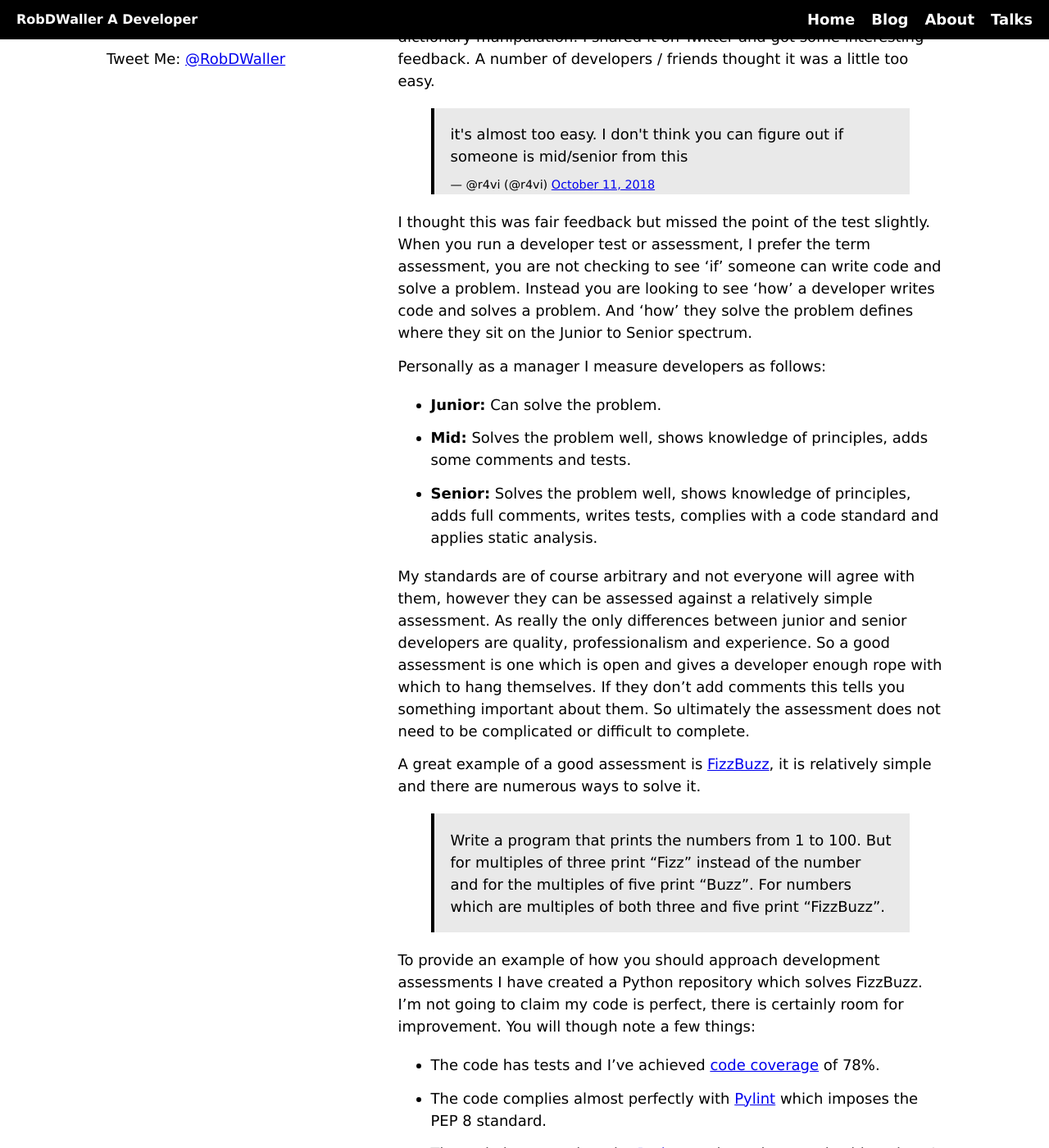
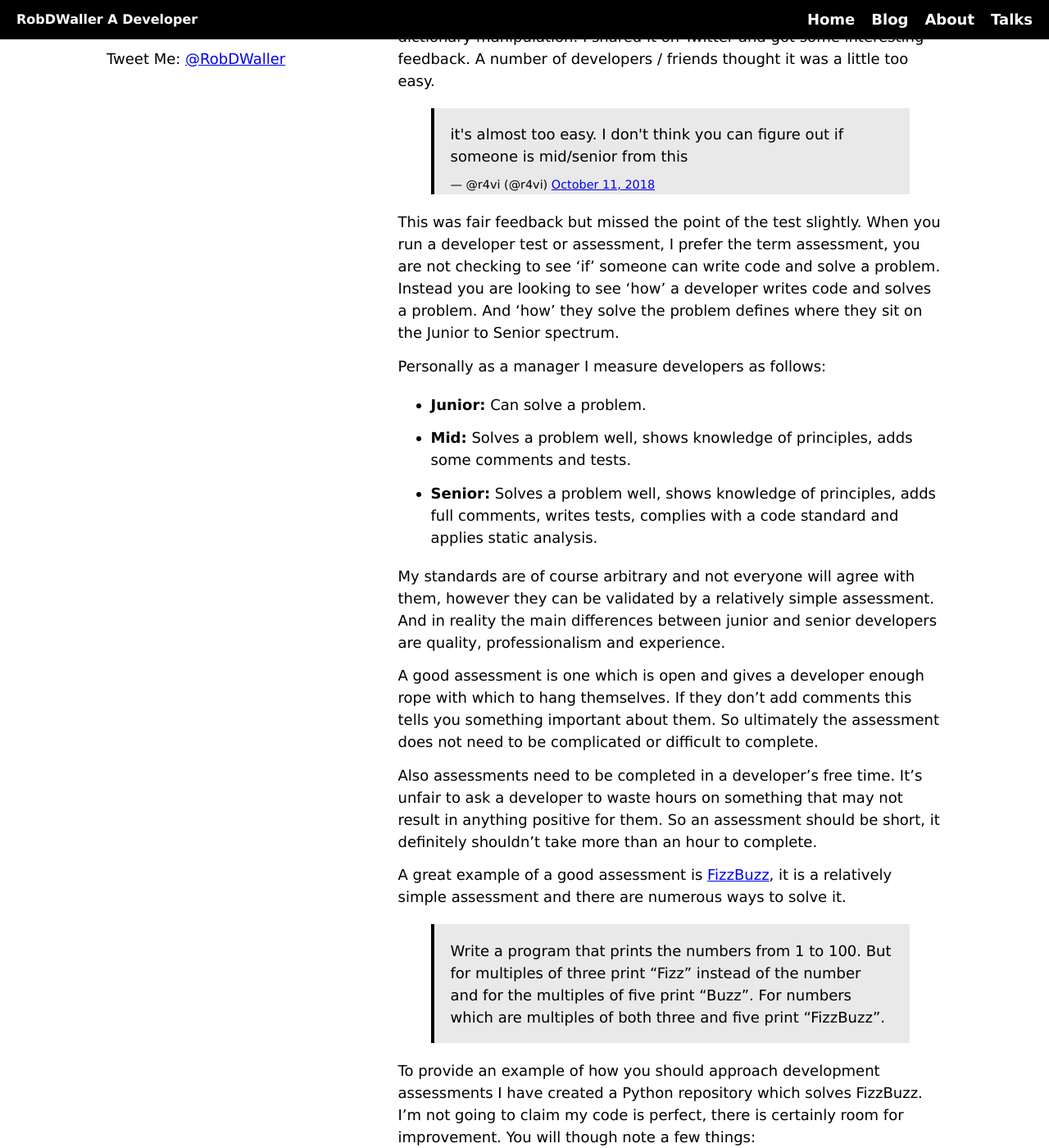
Before and after one commit to RobDWaller/robdwaller.github.io, a Jekyll site: the page built from _posts/2018-10-26-python-fizz-buzz-test.md, in a window 1280 px wide and 1400 px high, scrolled down 472 px. Shown: the whole window at 82% size. Built offline with Jekyll 4.4.1, drawn with Linux system fonts in a browser that asks for light colours; comment, search, counter and statistics services are not loaded.

Commit message:
Finalish amends to Fizz buzz post

```diff
--- a/_posts/2018-10-26-python-fizz-buzz-test.md
+++ b/_posts/2018-10-26-python-fizz-buzz-test.md
@@ -12,17 +12,21 @@ The test asks a developer to complete a few tasks based around list and dictiona
 <blockquote class="twitter-tweet" data-lang="en"><p lang="en" dir="ltr">it&#39;s almost too easy. I don&#39;t think you can figure out if someone is mid/senior from this</p>&mdash; @r4vi (@r4vi) <a href="https://twitter.com/r4vi/status/1050426504008622080?ref_src=twsrc%5Etfw">October 11, 2018</a></blockquote>
 <script async src="https://platform.twitter.com/widgets.js" charset="utf-8"></script>
 
-I thought this was fair feedback but missed the point of the test slightly. When you run a developer test or assessment, I prefer the term assessment, you are not checking to see 'if' someone can write code and solve a problem. Instead you are looking to see 'how' a developer writes code and solves a problem. And 'how' they solve the problem defines where they sit on the Junior to Senior spectrum.
+This was fair feedback but missed the point of the test slightly. When you run a developer test or assessment, I prefer the term assessment, you are not checking to see 'if' someone can write code and solve a problem. Instead you are looking to see 'how' a developer writes code and solves a problem. And 'how' they solve the problem defines where they sit on the Junior to Senior spectrum.
 
 Personally as a manager I measure developers as follows:
 
-- **Junior:** Can solve the problem.
-- **Mid:** Solves the problem well, shows knowledge of principles, adds some comments and tests.
-- **Senior:** Solves the problem well, shows knowledge of principles, adds full comments, writes tests, complies with a code standard and applies static analysis.
+- **Junior:** Can solve a problem.
+- **Mid:** Solves a problem well, shows knowledge of principles, adds some comments and tests.
+- **Senior:** Solves a problem well, shows knowledge of principles, adds full comments, writes tests, complies with a code standard and applies static analysis.
 
-My standards are of course arbitrary and not everyone will agree with them, however they can be assessed against a relatively simple assessment. As really the only differences between junior and senior developers are quality, professionalism and experience. So a good assessment is one which is open and gives a developer enough rope with which to hang themselves. If they don't add comments this tells you something important about them. So ultimately the assessment does not need to be complicated or difficult to complete.
+My standards are of course arbitrary and not everyone will agree with them, however they can be validated by a relatively simple assessment. And in reality the main differences between junior and senior developers are quality, professionalism and experience.
 
-A great example of a good assessment is [FizzBuzz](http://wiki.c2.com/?FizzBuzzTest), it is relatively simple and there are numerous ways to solve it.
+A good assessment is one which is open and gives a developer enough rope with which to hang themselves. If they don't add comments this tells you something important about them. So ultimately the assessment does not need to be complicated or difficult to complete.
+
+Also assessments need to be completed in a developer's free time. It's unfair to ask a developer to waste hours on something that may not result in anything positive for them. So an assessment should be short, it definitely shouldn't take more than an hour to complete.
+
+A great example of a good assessment is [FizzBuzz](http://wiki.c2.com/?FizzBuzzTest), it is a relatively simple assessment and there are numerous ways to solve it.
 
 > Write a program that prints the numbers from 1 to 100. But for multiples of three print “Fizz” instead of the number and for the multiples of five print “Buzz”. For numbers which are multiples of both three and five print “FizzBuzz”.
 
```
